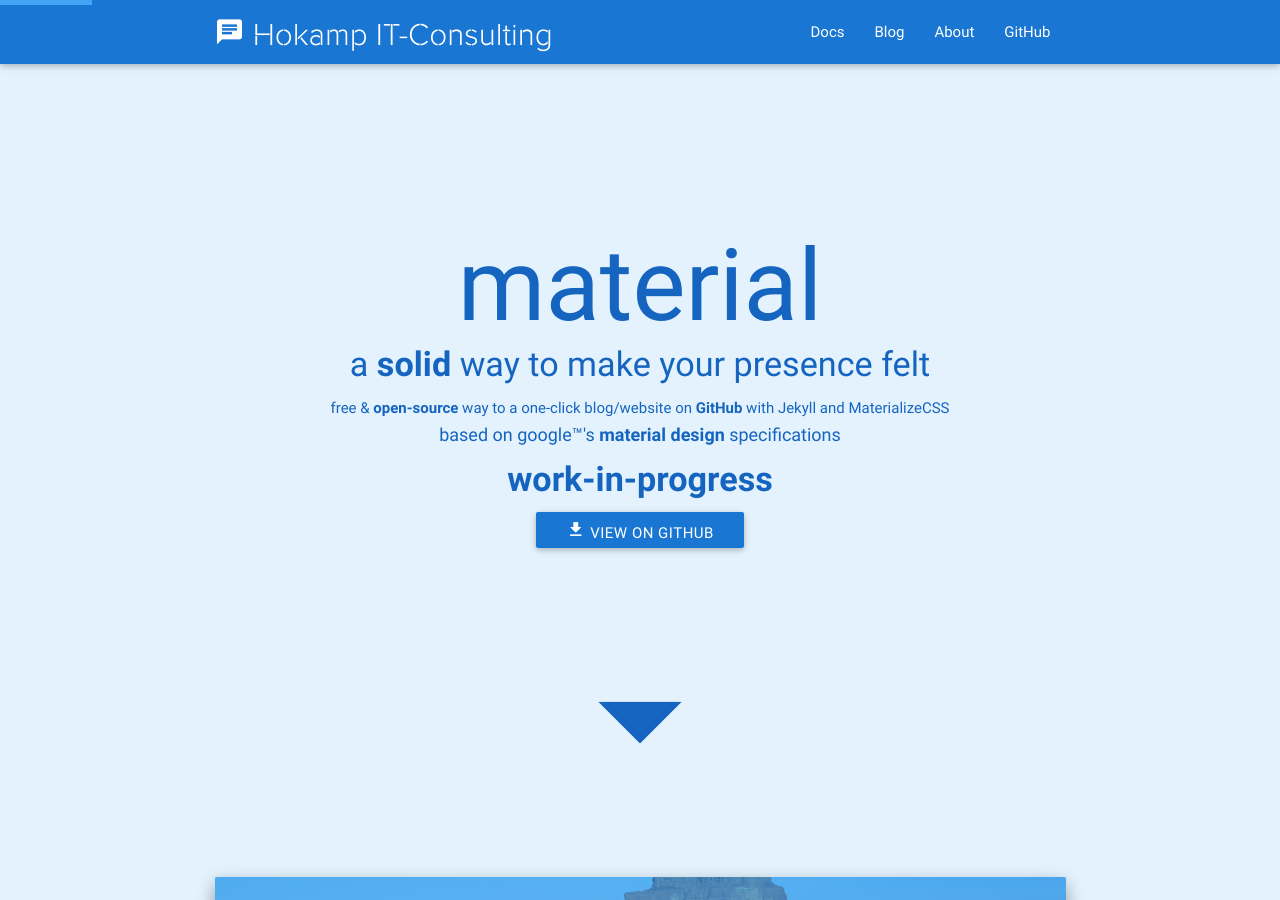
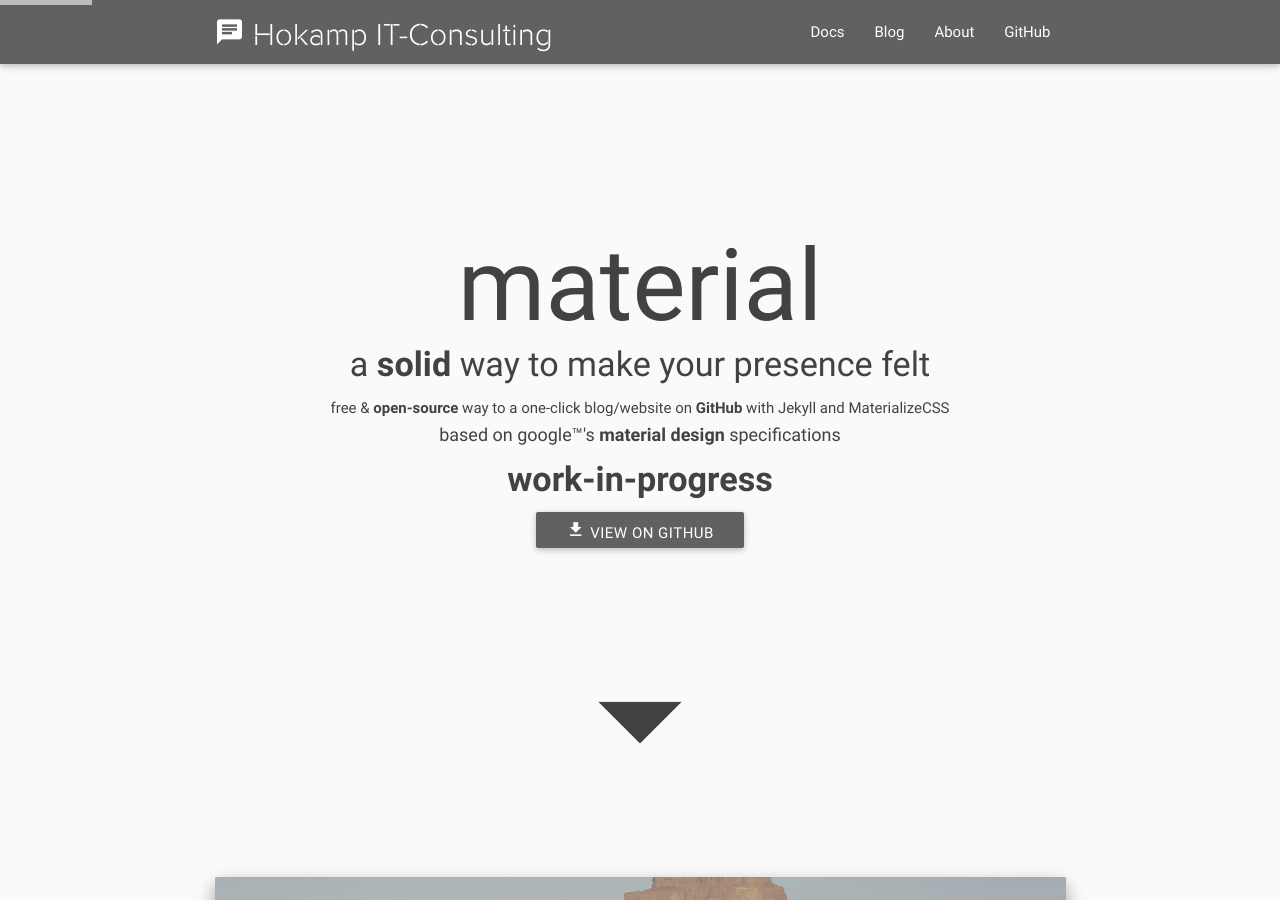
Before and after one commit to jhokamp/jhokamp.github.io, a Jekyll site: the page built from index.html, in a window 1280 px wide and 900 px high. Built offline with Jekyll 4.4.1, drawn with Linux system fonts in a browser that asks for light colours.

Commit message:
Update _config.yml

```diff
--- a/_config.yml
+++ b/_config.yml
@@ -1,6 +1,6 @@
 # Site settings
 title: Jörg Hokamp
-email: info@joerghokamp.de
+email: jh@hokamp-it.de
 description: > # this means to ignore newlines until "baseurl:"
   Hi! I'm Joerg Hokamp - Linux enthusiast, open-source fan,
   embedded developer and it-consultant.
@@ -8,7 +8,7 @@ baseurl: "" # the subpath of your site, e.g. /blog/
 url: "http://jhokamp.github.io" # the base hostname & protocol for your site
 twitter_username: hamburgkind
 github_username:  jhokamp
-css: "blue"
+css: "grey"
 
 # Build settings
 markdown: kramdown
```
